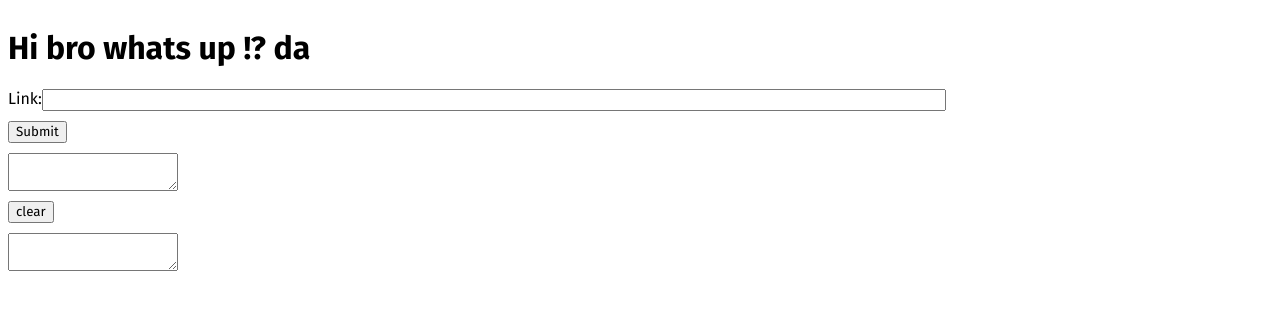
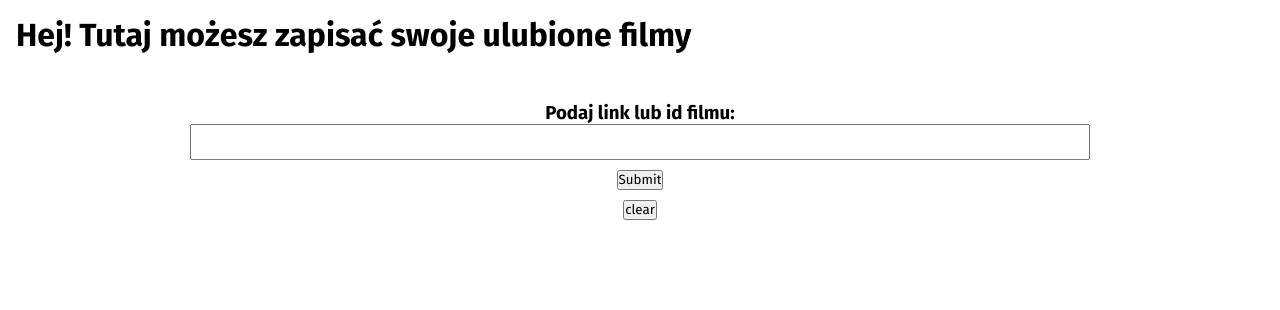
Before and after one commit to Pawior/video-app, a React (Create React App) app: page / in a window 1280 px wide. Shown: the top 310 px of the page. Built offline with nearby package versions, Linux system fonts and the light colour scheme.

Commit message:
Styles and adding films are ready

```diff
--- a/package.json
+++ b/package.json
@@ -3,6 +3,10 @@
   "version": "0.1.0",
   "private": true,
   "dependencies": {
+    "@fortawesome/fontawesome-svg-core": "^1.2.35",
+    "@fortawesome/free-regular-svg-icons": "^5.15.3",
+    "@fortawesome/free-solid-svg-icons": "^5.15.3",
+    "@fortawesome/react-fontawesome": "^0.1.14",
     "@testing-library/jest-dom": "^5.11.10",
     "@testing-library/react": "^11.2.6",
     "@testing-library/user-event": "^12.8.3",
--- a/src/components/FilmLinker.js
+++ b/src/components/FilmLinker.js
@@ -14,18 +14,6 @@ export const FilmLinker = ({
   const dispatch = useDispatch();
   const { stats } = useSelector((state) => state.film);
 
-  // const getViewers = async () => {
-  //   try {
-  //     const viewers = await axios.get(urlTest());
-  //     console.log(viewers);
-  //     setFilmStats((filmStats) => [
-  //       ...filmStats,
-  //       viewers.data.items[0].statistics.viewCount,
-  //     ]);
-  //   } catch (error) {
-  //     console.log(error);
-  //   }
-  // };
   const loadFilmHandler = (id) => {
     dispatch(loadFilms(id));
   };
@@ -38,37 +26,25 @@ export const FilmLinker = ({
   const addFilm = (e) => {
     e.preventDefault();
     const pole = document.querySelector(".link");
-    console.log(pole.value);
-
-    console.log(filmList);
-    // console.log(urlTest());
-    // getViewers();
     checkLink(pole.value);
     loadFilmHandler(checkLink(pole.value));
     setFilmList((filmList) => [...filmList, pole.value]);
+    pole.value = "";
   };
 
   const clearFilmList = () => {
     setFilmList = [""];
   };
-  const nothing = () => {
-    return null;
-  };
 
   return (
     <MainForm>
-      <label>
-        Link:
+      <Label>
+        <h3> Podaj link lub id filmu: </h3>
         <input className="link" type="text" />{" "}
-      </label>
+      </Label>
       <input type="submit" onClick={addFilm} />
-      <textarea value={filmList} onChange={nothing}></textarea>
       <input type="submit" value="clear" onClick={clearFilmList} />
-      <textarea value={filmStats} onChange={nothing}></textarea>
-      <div className="Listing">
-        {stats &&
-          stats.map((stat) => <Film info={stat.statistics.viewCount}> </Film>)}
-      </div>
+      <List>{stats && stats.map((stat) => <Film info={stat}> </Film>)}</List>
     </MainForm>
   );
 };
@@ -76,7 +52,20 @@ const MainForm = styled.form`
   display: flex;
   flex-direction: column;
   align-items: flex-start;
+  align-items: center;
   gap: 10px;
+`;
+const Label = styled.label`
+  width: 100%;
+  display: flex;
+  flex-direction: column;
+  align-items: center;
+`;
+const List = styled.div`
+  margin-top: 10vh;
+  display: flex;
+  flex-direction: column;
+  gap: 100px;
 `;
 
 export default FilmLinker;
--- a/src/pages/Film.js
+++ b/src/pages/Film.js
@@ -1,11 +1,56 @@
 import React from "react";
+import styled from "styled-components";
+import { FontAwesomeIcon } from "@fortawesome/react-fontawesome";
+import { faThumbsUp, faEye } from "@fortawesome/free-solid-svg-icons";
 
 const Film = ({ info }) => {
   return (
-    <div>
-      <p> {info}</p>
-    </div>
+    <StyledFilm>
+      <h1> {info.snippet.title}</h1>
+      <Stats>
+        <p>
+          {" "}
+          <FontAwesomeIcon icon={faEye}> </FontAwesomeIcon>{" "}
+          {info.statistics.viewCount}{" "}
+        </p>
+        <p>
+          {" "}
+          <FontAwesomeIcon icon={faThumbsUp}> </FontAwesomeIcon>{" "}
+          {info.statistics.likeCount}
+        </p>
+      </Stats>
+      <Thumbnail src={info.snippet.thumbnails.maxres.url} alt="thumbnail" />
+    </StyledFilm>
   );
 };
 
+const StyledFilm = styled.div`
+  display: flex;
+  flex-direction: column;
+  align-items: center;
+  text-align: center;
+  box-shadow: 0px 5px 30px rgba(0, 0, 0, 0.2);
+  height: 60vh;
+  width: 60vw;
+  border-radius: 3%;
+  cursor: pointer;
+  overflow: hidden;
+  h1 {
+    margin: 1rem 0rem 0.5rem 0rem;
+    width: 75%;
+  }
+`;
+const Thumbnail = styled.img`
+  width: 100%;
+  height: 60%;
+  align-self: flex-end;
+  justify-self: flex-end;
+  object-fit: cover;
+  margin-top: auto;
+`;
+const Stats = styled.div`
+  display: flex;
+  gap: 10px;
+`;
+
 export default Film;
--- a/src/pages/Home.js
+++ b/src/pages/Home.js
@@ -9,38 +9,10 @@ import axios from "axios";
 const Home = () => {
   const [filmList, setFilmList] = useState([]);
   const [filmStats, setFilmStats] = useState([]);
-  const getViewers = async () => {
-    try {
-      const viewers = await axios.get(urlTest());
-      console.log(viewers);
-      setFilmStats((filmStats) => [
-        ...filmStats,
-        viewers.data.items[0].statistics.viewCount,
-      ]);
-    } catch (error) {
-      console.log(error);
-    }
-  };
 
-  const addFilm = (e) => {
-    e.preventDefault();
-    const pole = document.querySelector(".link");
-    console.log(pole.value);
-    setFilmList((filmList) => [...filmList, pole.value]);
-    console.log(filmList);
-    console.log(urlTest());
-    getViewers();
-  };
-
-  const clearFilmList = () => {
-    setFilmList = [""];
-  };
-  const nothing = () => {
-    return null;
-  };
   return (
     <Main>
-      <h1> Hi bro whats up !? da</h1>
+      <h1> Hej! Tutaj możesz zapisać swoje ulubione filmy</h1>
       <FilmLinker
         filmList={filmList}
         setFilmList={setFilmList}
@@ -56,6 +28,9 @@ const Home = () => {
 const Main = styled.div`
   display: flex;
   flex-direction: column;
+  h1 {
+    margin: 1rem 1rem 3rem 1rem;
+  }
 `;
 const MainForm = styled.form`
   display: flex;
--- a/src/styles/App.scss
+++ b/src/styles/App.scss
@@ -1,5 +1,7 @@
 * {
   font-family: "Fira Sans";
+  padding: 0;
+  margin: 0;
 }
 /* @media (prefers-reduced-motion: no-preference) {
     .App-logo {
--- a/src/styles/_home.scss
+++ b/src/styles/_home.scss
@@ -1,3 +1,5 @@
 .link {
   width: 70vw;
+  height: 2rem;
+  font-size: 1.5rem;
 }
```
Also changed, not shown: adobe xd project.png (added), 1 other file (tests, documents, lock files or other folders).
